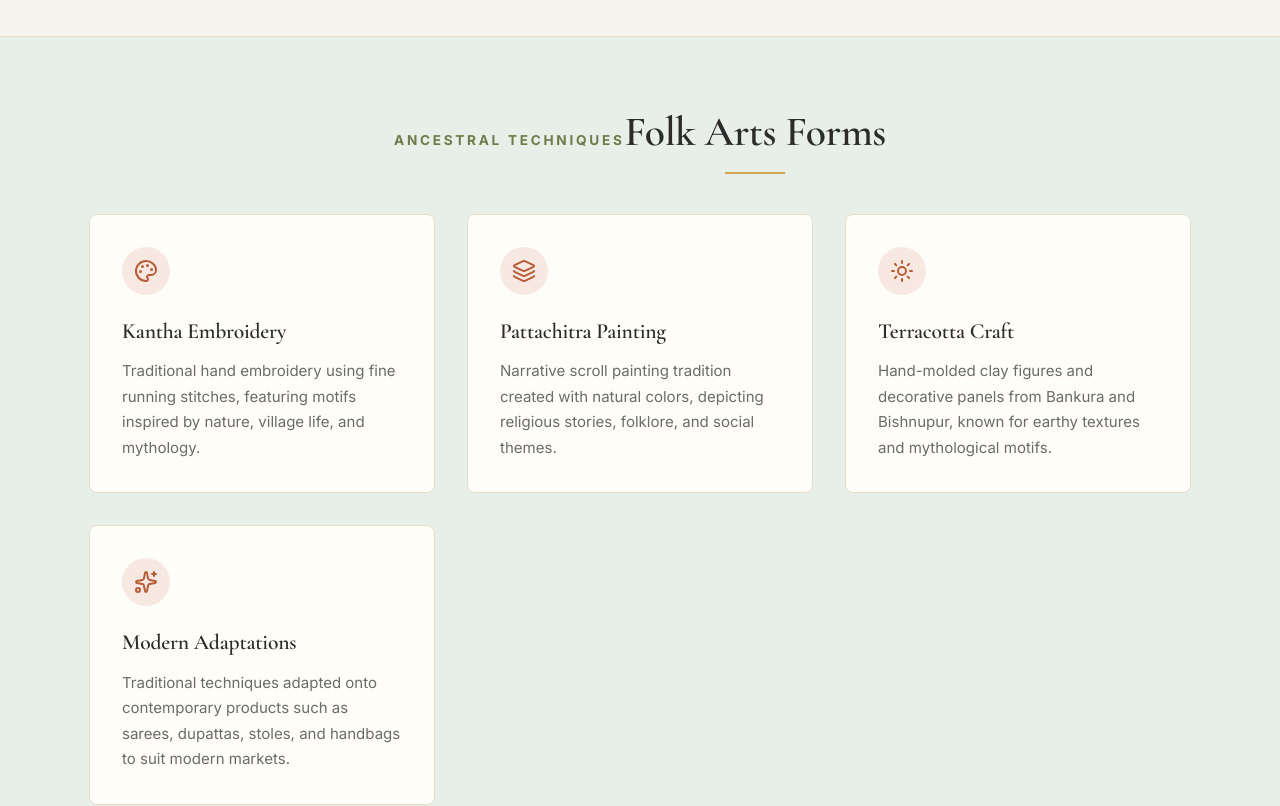
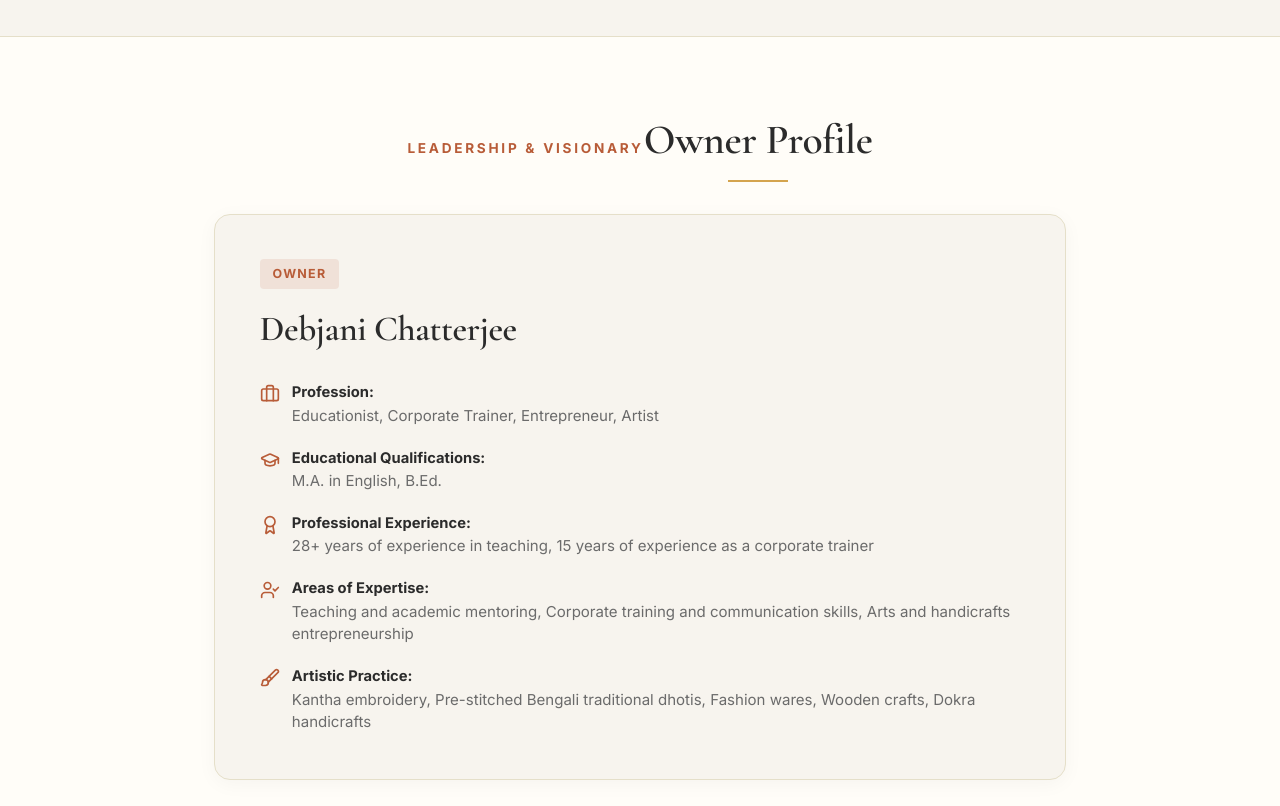
Before and after one commit to shortsteller/gandhorbi, a React (Vite) app: page /about in a window 1280 px wide. Shown: the part 2200-3006 px from the top of the page. Built offline with nearby package versions, Linux system fonts and the light colour scheme; no server answers; the database is empty; a web font is replaced by a local one.

Commit message:
Remove Folk Arts Forms section from About page per user request

```diff
--- a/src/pages/About.jsx
+++ b/src/pages/About.jsx
@@ -1,16 +1,16 @@
 /**
  * About.jsx
- * Clean, text-only About Us page for Gandhorbi Folk Arts.
- * All images and the Mrittika section removed per user request.
- * Owner Profile is positioned as the final section before the Footer.
+ * About Us page for Gandhorbi Folk Arts.
+ * Clean, text-focused layout.
+ * Folk Arts Forms removed per user directive.
+ * Owner Profile is the final section before the Footer.
  */
 
 import React from 'react';
 import { useShop } from '../context/ShopContext';
 import {
   Sparkles, Heart, Compass, ShieldCheck, Award,
-  UserCheck, Layers, Leaf, Palette,
-  Globe, Sun, Briefcase, GraduationCap, Brush
+  UserCheck, Leaf, Globe, Briefcase, GraduationCap, Brush
 } from 'lucide-react';
 
 export const About = () => {
@@ -234,79 +234,7 @@ export const About = () => {
         </div>
       </section>
 
-      {/* ── SECTION 4: SIGNATURE FOLK ART FORMS ─────────────────────────────── */}
-      <section className="section-padding" style={{ backgroundColor: 'var(--bg-soft-sage)', borderBottom: '1px solid var(--border-subtle)', padding: '3.5rem 1rem' }}>
-        <div className="container" style={{ maxWidth: '1150px', margin: '0 auto' }}>
-          <div style={{ textAlign: 'center', marginBottom: '3rem' }}>
-            <span style={{ color: 'var(--secondary-olive)', fontSize: '0.85rem', fontWeight: 700, textTransform: 'uppercase', letterSpacing: '0.2em' }}>
-              Ancestral Techniques
-            </span>
-            <h2 className="heading-accent" style={{ fontFamily: 'var(--font-heading)', fontSize: 'clamp(2rem, 4vw, 2.6rem)', marginTop: '6px', color: 'var(--text-charcoal)' }}>
-              Folk Arts Forms
-            </h2>
-          </div>
-
-          <div style={{
-            display: 'grid',
-            gridTemplateColumns: 'repeat(auto-fit, minmax(260px, 1fr))',
-            gap: '2rem'
-          }}>
-            {/* Kantha */}
-            <div className="heritage-card" style={{ padding: '2rem', backgroundColor: 'var(--bg-soft-ivory)' }}>
-              <div style={{ width: '48px', height: '48px', borderRadius: '50%', backgroundColor: 'rgba(184,92,56,0.12)', color: 'var(--primary-terracotta)', display: 'flex', alignItems: 'center', justifyContent: 'center', marginBottom: '1.2rem' }}>
-                <Palette size={24} />
-              </div>
-              <h3 style={{ fontFamily: 'var(--font-heading)', fontSize: '1.35rem', color: 'var(--text-charcoal)', marginBottom: '0.6rem' }}>
-                Kantha Embroidery
-              </h3>
-              <p style={{ color: 'var(--text-warm-grey)', fontSize: '0.94rem', lineHeight: 1.7, margin: 0 }}>
-                Traditional hand embroidery using fine running stitches, featuring motifs inspired by nature, village life, and mythology.
-              </p>
-            </div>
-
-            {/* Pattachitra */}
-            <div className="heritage-card" style={{ padding: '2rem', backgroundColor: 'var(--bg-soft-ivory)' }}>
-              <div style={{ width: '48px', height: '48px', borderRadius: '50%', backgroundColor: 'rgba(184,92,56,0.12)', color: 'var(--primary-terracotta)', display: 'flex', alignItems: 'center', justifyContent: 'center', marginBottom: '1.2rem' }}>
-                <Layers size={24} />
-              </div>
-              <h3 style={{ fontFamily: 'var(--font-heading)', fontSize: '1.35rem', color: 'var(--text-charcoal)', marginBottom: '0.6rem' }}>
-                Pattachitra Painting
-              </h3>
-              <p style={{ color: 'var(--text-warm-grey)', fontSize: '0.94rem', lineHeight: 1.7, margin: 0 }}>
-                Narrative scroll painting tradition created with natural colors, depicting religious stories, folklore, and social themes.
-              </p>
-            </div>
-
-            {/* Terracotta */}
-            <div className="heritage-card" style={{ padding: '2rem', backgroundColor: 'var(--bg-soft-ivory)' }}>
-              <div style={{ width: '48px', height: '48px', borderRadius: '50%', backgroundColor: 'rgba(184,92,56,0.12)', color: 'var(--primary-terracotta)', display: 'flex', alignItems: 'center', justifyContent: 'center', marginBottom: '1.2rem' }}>
-                <Sun size={24} />
-              </div>
-              <h3 style={{ fontFamily: 'var(--font-heading)', fontSize: '1.35rem', color: 'var(--text-charcoal)', marginBottom: '0.6rem' }}>
-                Terracotta Craft
-              </h3>
-              <p style={{ color: 'var(--text-warm-grey)', fontSize: '0.94rem', lineHeight: 1.7, margin: 0 }}>
-                Hand-molded clay figures and decorative panels from Bankura and Bishnupur, known for earthy textures and mythological motifs.
-              </p>
-            </div>
-
-            {/* Modern Adaptations */}
-            <div className="heritage-card" style={{ padding: '2rem', backgroundColor: 'var(--bg-soft-ivory)' }}>
-              <div style={{ width: '48px', height: '48px', borderRadius: '50%', backgroundColor: 'rgba(184,92,56,0.12)', color: 'var(--primary-terracotta)', display: 'flex', alignItems: 'center', justifyContent: 'center', marginBottom: '1.2rem' }}>
-                <Sparkles size={24} />
-              </div>
-              <h3 style={{ fontFamily: 'var(--font-heading)', fontSize: '1.35rem', color: 'var(--text-charcoal)', marginBottom: '0.6rem' }}>
-                Modern Adaptations
-              </h3>
-              <p style={{ color: 'var(--text-warm-grey)', fontSize: '0.94rem', lineHeight: 1.7, margin: 0 }}>
-                Traditional techniques adapted onto contemporary products such as sarees, dupattas, stoles, and handbags to suit modern markets.
-              </p>
-            </div>
-          </div>
-        </div>
-      </section>
-
-      {/* ── SECTION 5: OWNER SECTION (LAST SECTION BEFORE FOOTER) ──────────── */}
+      {/* ── SECTION 4: OWNER SECTION (LAST SECTION BEFORE FOOTER) ──────────── */}
       <section className="section-padding" style={{ backgroundColor: 'var(--bg-soft-ivory)', padding: '4rem 1rem 5rem 1rem' }}>
         <div className="container" style={{ maxWidth: '900px', margin: '0 auto' }}>
           <div style={{ textAlign: 'center', marginBottom: '2.5rem' }}>
```
